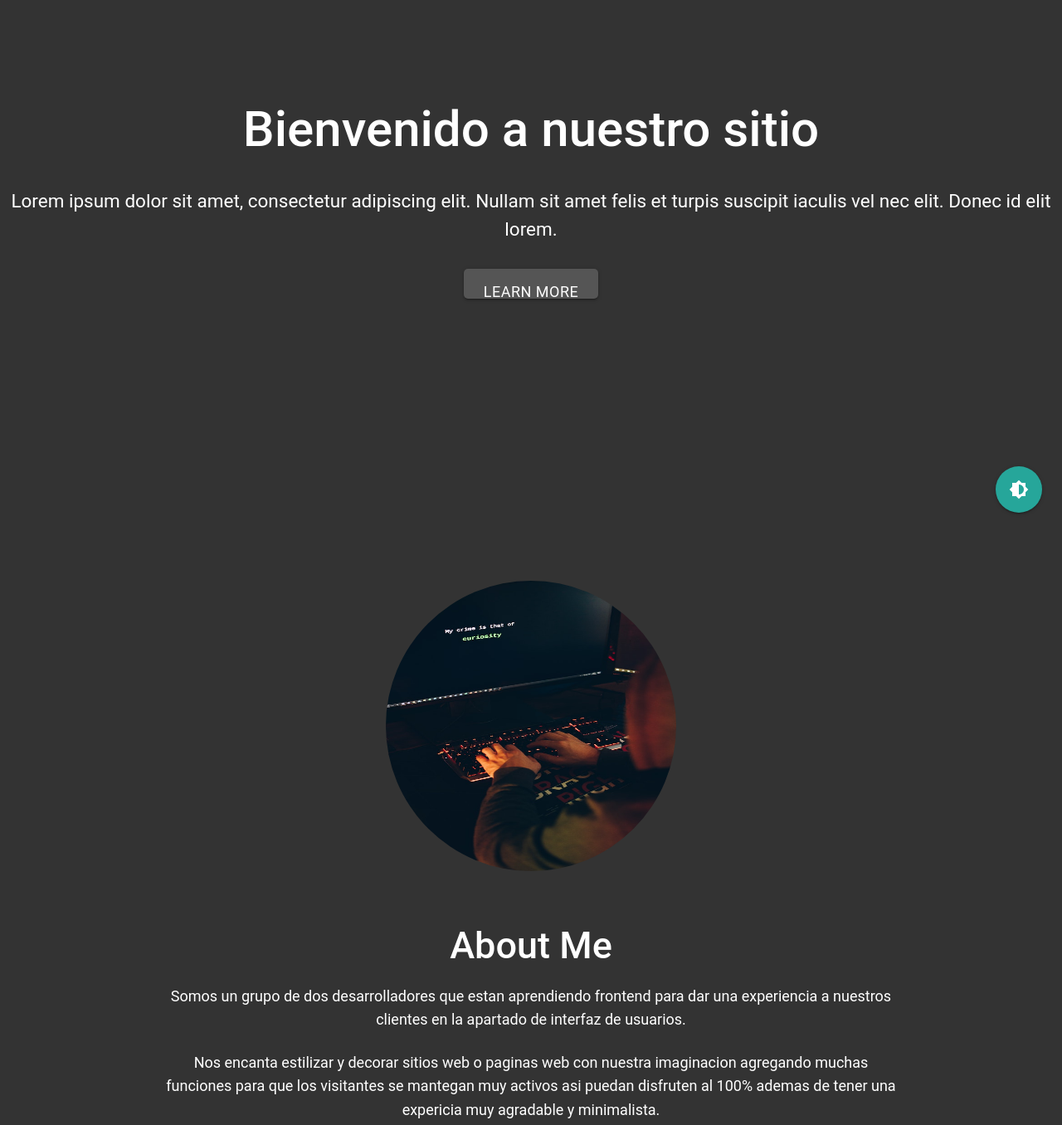
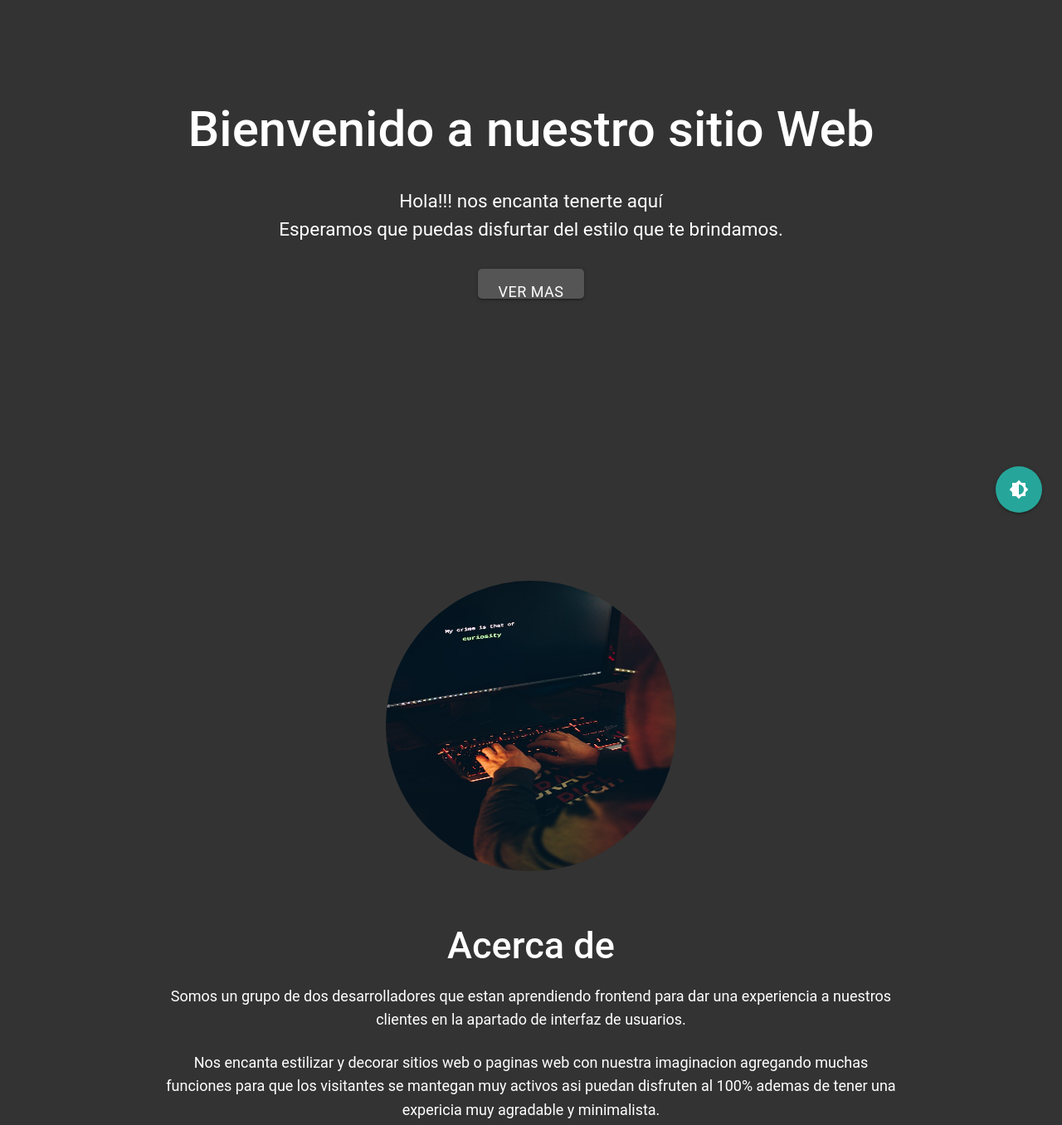
Before and after one commit to Andrey1069/Interfaz_Usuario, a plain HTML site: page Index.html in a window 1280 px wide. Shown: the part 180-1536 px from the top of the page at 83% size. Drawn offline with nearby package versions, Linux system fonts and the light colour scheme.

Commit message:
Reajuste

```diff
--- a/Index.html
+++ b/Index.html
@@ -6,6 +6,7 @@
   <link href="https://fonts.googleapis.com/icon?family=Material+Icons" rel="stylesheet">
   <link rel="stylesheet" href="https://cdnjs.cloudflare.com/ajax/libs/materialize/1.0.0/css/materialize.min.css">
   <link rel="stylesheet" href="Index.css">
+  <!--Richard Zambrano - Andrey Ramirez-->
 </head>
 <body class="dark-mode">
 
@@ -31,9 +32,9 @@
 
  <!--ESPACIO PARA CONTENIDO DE LA PAGINA-->
  <div class="welcome-section" id="inicio">
-  <h1 data-aos="fade-up">Bienvenido a nuestro sitio</h1>
-  <p data-aos="fade-up" data-aos-delay="300">Lorem ipsum dolor sit amet, consectetur adipiscing elit. Nullam sit amet felis et turpis suscipit iaculis vel nec elit. Donec id elit lorem. </p>
-  <a href="#" class="btn btn-primary" data-aos="fade-up" data-aos-delay="600">Learn More</a>
+  <h1 data-aos="fade-up">Bienvenido a nuestro sitio Web</h1>
+  <p data-aos="fade-up" data-aos-delay="300">Hola!!! nos encanta tenerte aquí<br>Esperamos que puedas disfurtar del estilo que te brindamos.</p>
+  <a href="#" class="btn btn-primary" data-aos="fade-up" data-aos-delay="600">Ver Mas</a>
 </div>
  <!--ESPACIO PARA ABOUT DE LA PAGINA-->
 <section class="about-section" id="acerca">
@@ -43,7 +44,7 @@
         <img src="about.jpg" alt="Profile picture">
       </div>
       <div class="col-md-6">
-        <h2>About Me</h2>
+        <h2>Acerca de</h2>
         <p>Somos un grupo de dos desarrolladores que estan aprendiendo frontend para dar una experiencia a nuestros clientes en la apartado de interfaz de usuarios.</p>
         <p>Nos encanta estilizar y decorar sitios web o paginas web con nuestra imaginacion agregando muchas funciones para que los visitantes se mantegan muy activos asi puedan disfruten al 100% ademas de tener una expericia muy agradable y minimalista.</p>
       </div>
@@ -53,7 +54,7 @@
  <!--ESPACIO PARA CONTENIDO DE LA PAGINA-->
 <section class="contact-section" id="contacto">
   <div class="col-md-6">
-    <h2>Contact Information</h2>
+    <h2>Informacion de Contacto</h2>
     <p><i class="fa fa-map-marker"></i> 2367 Calle Principal, Cualquier Ciudad De Colombia 12345</p>
     <p><i class="fa fa-phone"></i> 555-555-5555</p>
     <p><i class="fa fa-envelope"></i> info@example.com</p>
@@ -74,7 +75,7 @@
             <label for="message">Message</label>
             <textarea id="message" class="form-control" rows="5" required></textarea>
           </div>
-          <button type="submit" class="btn btn-primary">Send Message</button>
+          <button type="submit" class="btn btn-primary">Enviar Mensaje</button>
         </form>
       </div>
 
```
